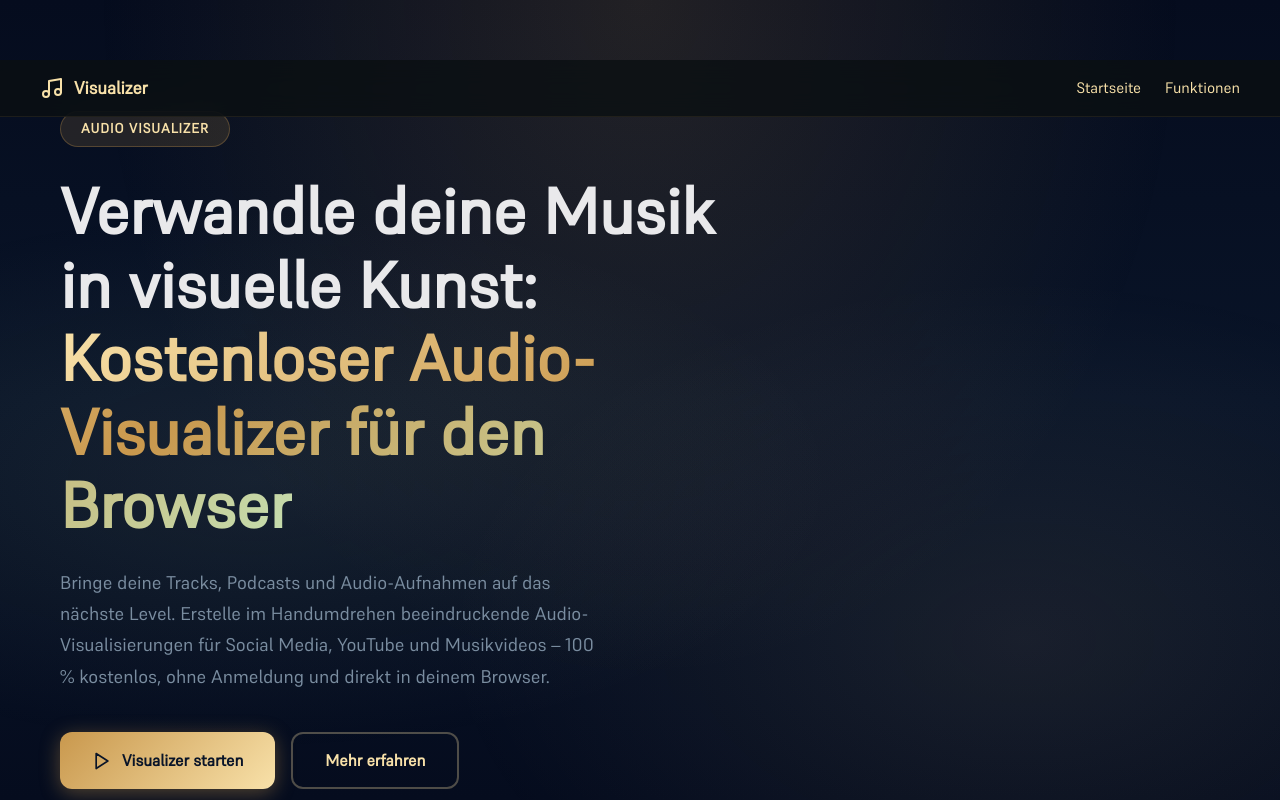
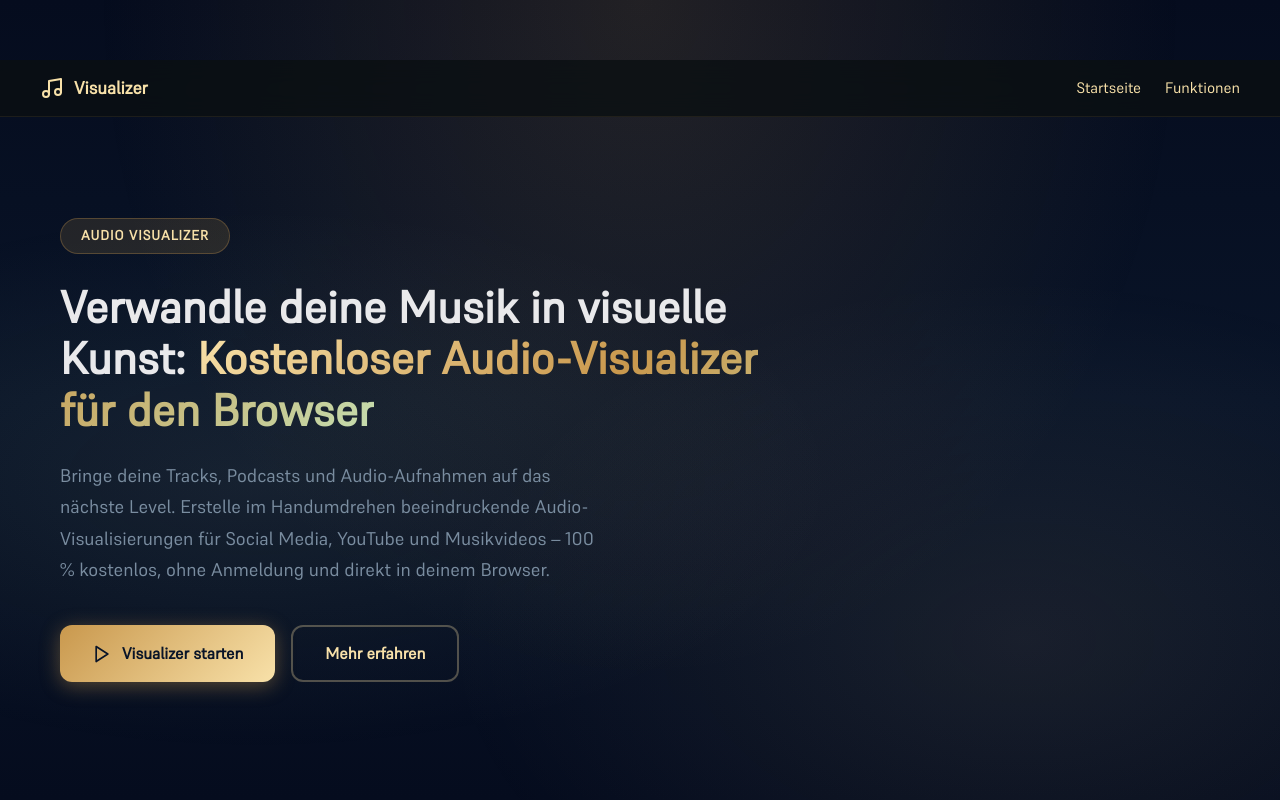
Before and after one commit to KodiniTools/Visualizer, a Vue app: page / in a window 1280 px wide. Built offline with nearby package versions, Linux system fonts and the light colour scheme.

Commit message:
fix: Hero-Titel Schriftgrösse reduziert damit Buttons sichtbar bleiben
clamp von (2.5rem, 6vw, 4rem) auf (1.8rem, 4vw, 2.8rem) gesenkt.

Co-Authored-By: Claude Sonnet 4.6 <noreply@anthropic.com>
Claude-Session: https://claude.ai/code/session_01CQm6o9Vzocqao9Ux9Yn4kF

```diff
--- a/src/components/LandingPage.vue
+++ b/src/components/LandingPage.vue
@@ -475,7 +475,7 @@ function toggleFaq(index) {
 }
 
 .hero-title {
-  font-size: clamp(2.5rem, 6vw, 4rem);
+  font-size: clamp(1.8rem, 4vw, 2.8rem);
   font-weight: 700;
   line-height: 1.15;
   margin: 0 0 24px 0;
```
